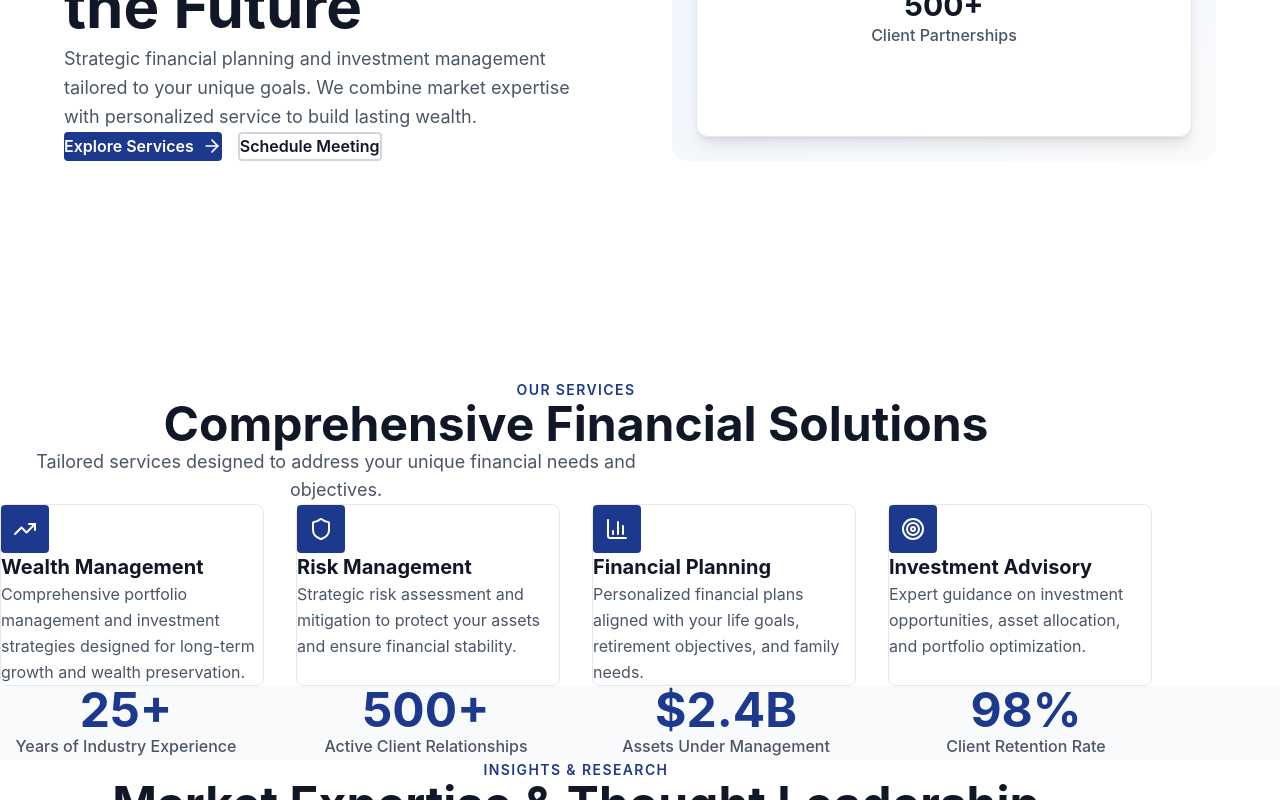
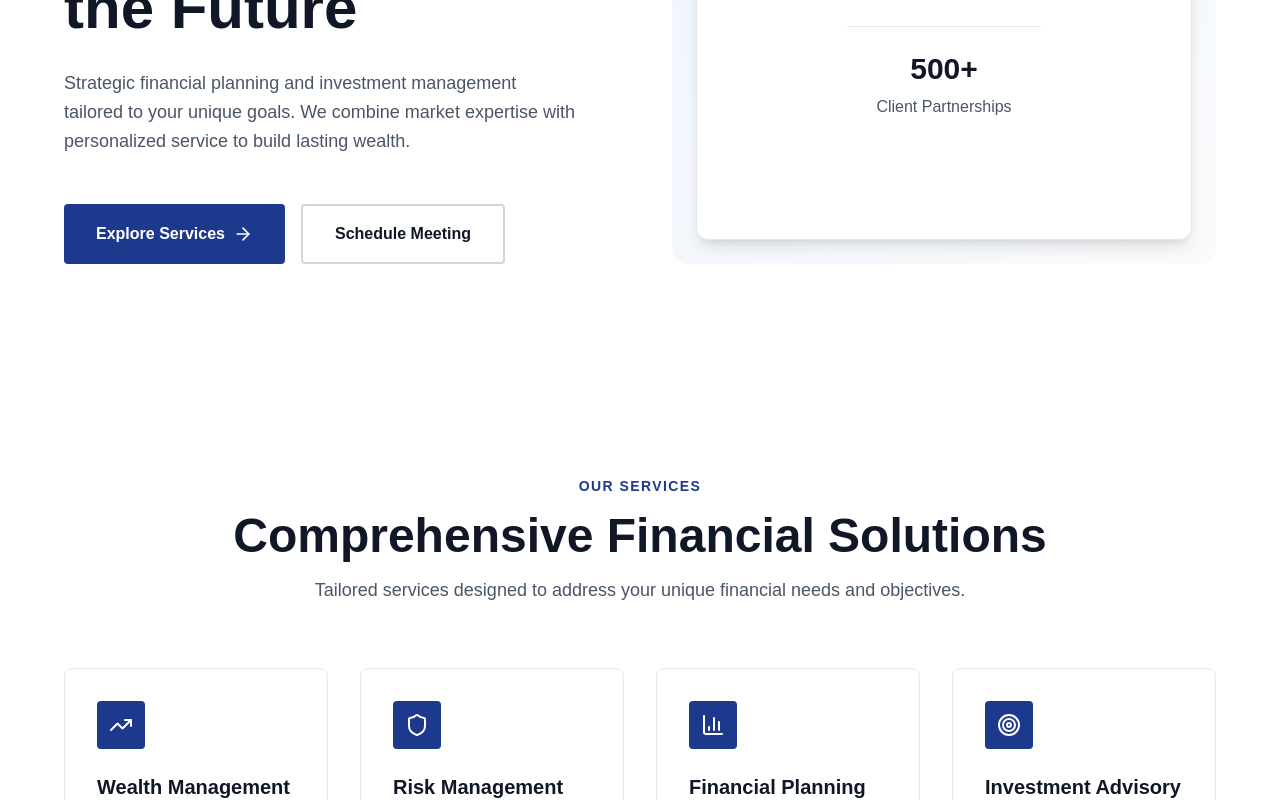
Before and after one commit to primyst/nexus, a Next.js app in the folder my-app/: page / in a window 1280 px wide. Shown: the part 420-1220 px from the top of the page. Built offline with nearby package versions, Linux system fonts and the light colour scheme.

Commit message:
Update globals.css

```diff
--- a/my-app/app/globals.css
+++ b/my-app/app/globals.css
@@ -3,15 +3,13 @@
 :root {
   --background: #ffffff;
   --foreground: #171717;
-  --primary: #001f5c;
-  --primary-dark: #001447;
 }
 
 @theme inline {
   --color-background: var(--background);
   --color-foreground: var(--foreground);
-  --color-primary: var(--primary);
-  --color-primary-dark: var(--primary-dark);
+  --font-sans: var(--font-geist-sans);
+  --font-mono: var(--font-geist-mono);
 }
 
 @media (prefers-color-scheme: dark) {
@@ -24,88 +22,5 @@
 body {
   background: var(--background);
   color: var(--foreground);
-  font-family: -apple-system, BlinkMacSystemFont, 'Segoe UI', 'Roboto', 'Oxygen',
-    'Ubuntu', 'Cantarell', 'Fira Sans', 'Droid Sans', 'Helvetica Neue',
-    sans-serif;
-  line-height: 1.6;
+  font-family: Arial, Helvetica, sans-serif;
 }
-
-* {
-  margin: 0;
-  padding: 0;
-  box-sizing: border-box;
-}
-
-html {
-  scroll-behavior: smooth;
-}
-
-@keyframes fadeInUp {
-  from {
-    opacity: 0;
-    transform: translateY(30px);
-  }
-  to {
-    opacity: 1;
-    transform: translateY(0);
-  }
-}
-
-@keyframes slideInLeft {
-  from {
-    opacity: 0;
-    transform: translateX(-40px);
-  }
-  to {
-    opacity: 1;
-    transform: translateX(0);
-  }
-}
-
-@keyframes slideInRight {
-  from {
-    opacity: 0;
-    transform: translateX(40px);
-  }
-  to {
-    opacity: 1;
-    transform: translateX(0);
-  }
-}
-
-.animate-fade-in-up {
-  animation: fadeInUp 0.8s ease-out forwards;
-}
-
-.animate-slide-in-left {
-  animation: slideInLeft 0.8s ease-out forwards;
-}
-
-.animate-slide-in-right {
-  animation: slideInRight 0.8s ease-out forwards;
-}
-
-.stagger-item {
-  animation: fadeInUp 0.8s ease-out forwards;
-  opacity: 0;
-}
-
-.stagger-item:nth-child(1) { animation-delay: 0.1s; }
-.stagger-item:nth-child(2) { animation-delay: 0.2s; }
-.stagger-item:nth-child(3) { animation-delay: 0.3s; }
-.stagger-item:nth-child(4) { animation-delay: 0.4s; }
-.stagger-item:nth-child(5) { animation-delay: 0.5s; }
-.stagger-item:nth-child(6) { animation-delay: 0.6s; }
-
-.transition-smooth {
-  transition: all 0.3s cubic-bezier(0.4, 0, 0.2, 1);
-}
-
-.hover-lift {
-  transition: transform 0.3s ease-out, box-shadow 0.3s ease-out;
-}
-
-.hover-lift:hover {
-  transform: translateY(-6px);
-  box-shadow: 0 16px 32px rgba(0, 0, 0, 0.08);
-}
```
